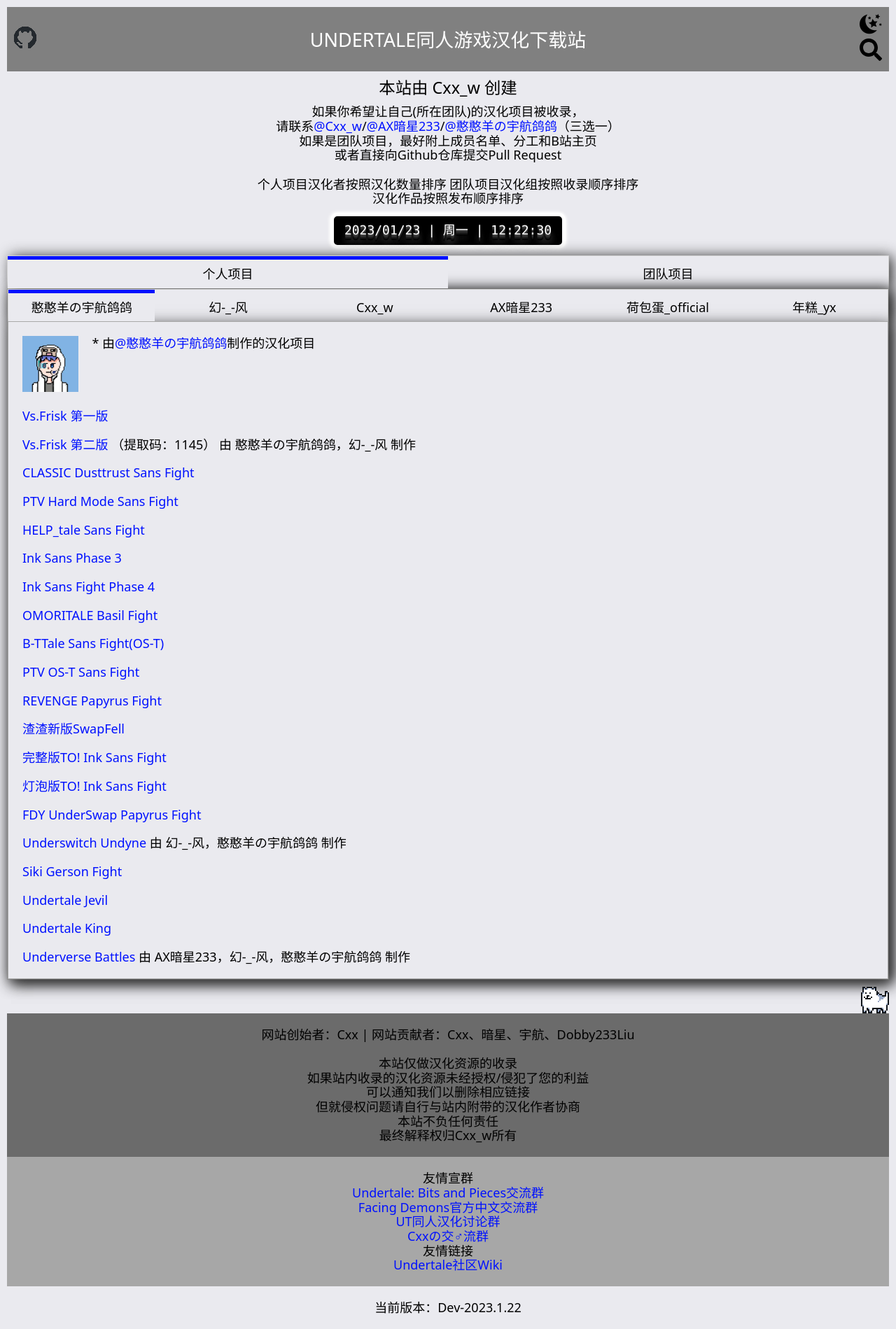
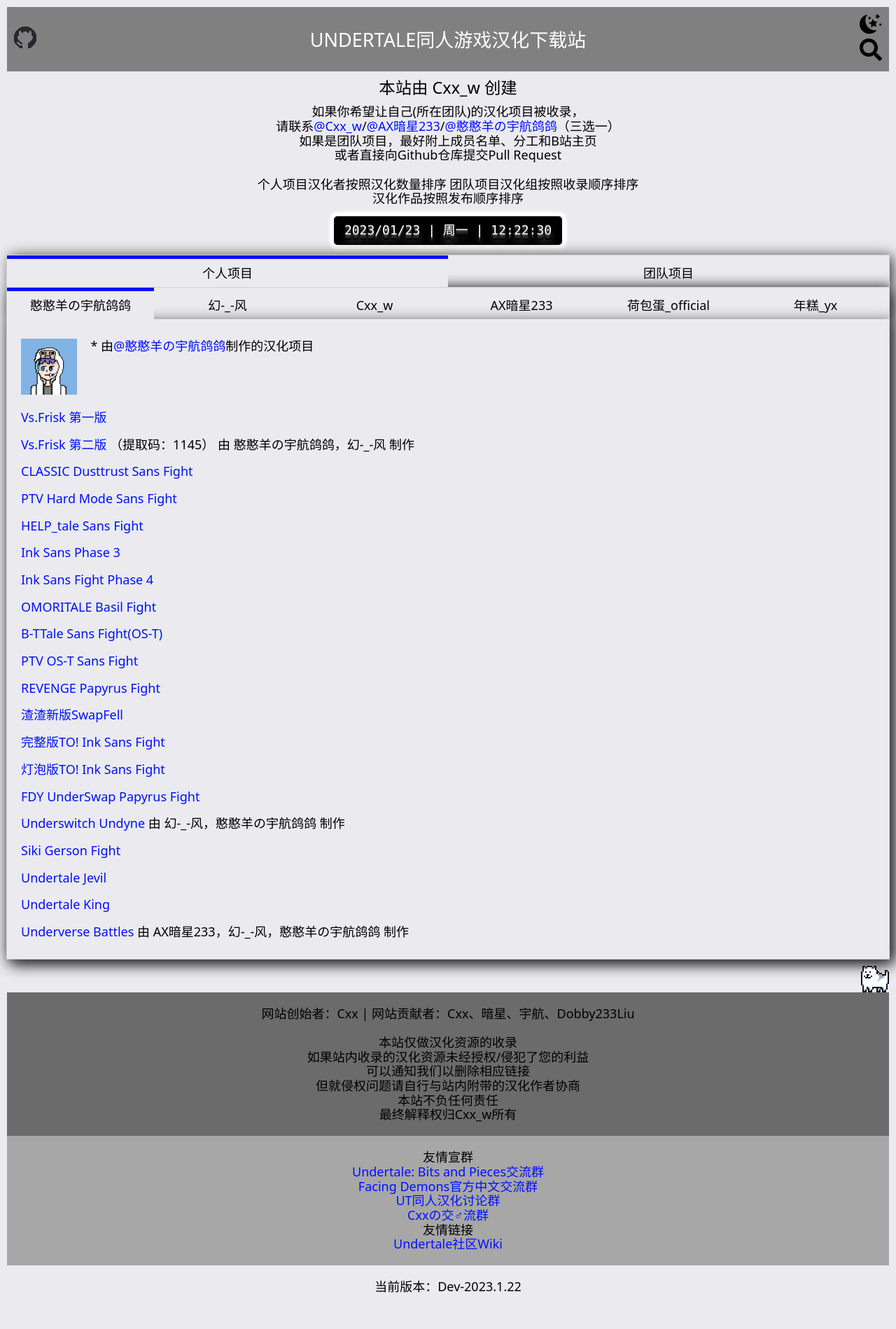
Before and after one commit to Cxxw233/UTFangameChsDownload, a Jekyll site: the page built from index.liquid, in a window 1280 px wide. Shown: the whole page at 70% size. Built offline with Jekyll 4.4.1, drawn with Linux system fonts in a browser that asks for light colours; some web fonts are replaced; after the commit the page ends 1869 px from its top, so only the background shows below that.

Commit message:
再缝一下
box-shadow 什么答辩 property

```diff
--- a/assets/style.css
+++ b/assets/style.css
@@ -278,10 +278,12 @@
 }
 
 /*选项卡样式*/
+.tabbed-table {
+	outline: 1px solid lightgray;
+}
 .tabbed-table-title {
 	display: flex;
-	border: 1px solid lightgray;
-	border-bottom: 0;
+	list-style-type: none;
 	box-shadow: 5px 1px 20px #333333;
 	padding: 0;
 	margin: 0;
@@ -291,9 +293,7 @@
 	flex: 1 0 120px;
 	padding: 10px 5px;
 	text-align: center;
-	list-style-type: none;
 	min-width: 0;
-	/*outline: 1px solid #cccccc;*/
 	background: transparent;
 	border-top: 5px solid transparent;
 	word-wrap: break-word;
@@ -303,19 +303,18 @@
 	border-color: var(--link);
 }
 .tabbed-table-content {
+	margin: 0;
 	padding: 0;
-	margin: 0;
+	list-style-type: none;
 }
 .tabbed-table-content > li {
 	display: block;
-	list-style-type: none;
 	color: var(--secondary-color);
 	background-color: var(--primary-color);
 	box-shadow: 5px 5px 20px #333333;
-	border: 1px solid darkgray;
 }
-.tabbed-table-content > li > *:not(.tabbed-table) {
-	margin: 20px;
+.tabbed-table-content > li:not(:has(.tabbed-table)) {
+	padding: 10px 20px;
 }
 
 .author-avatar-pres {
```
